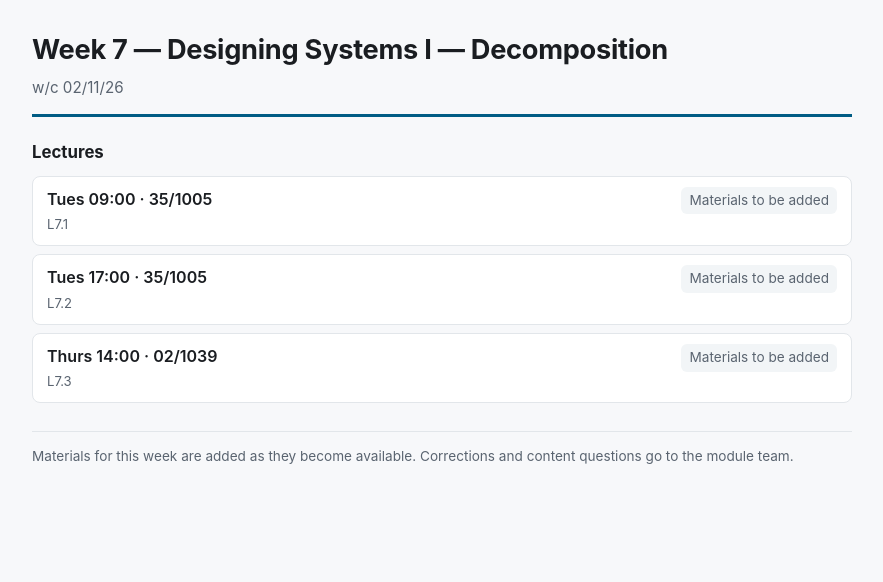
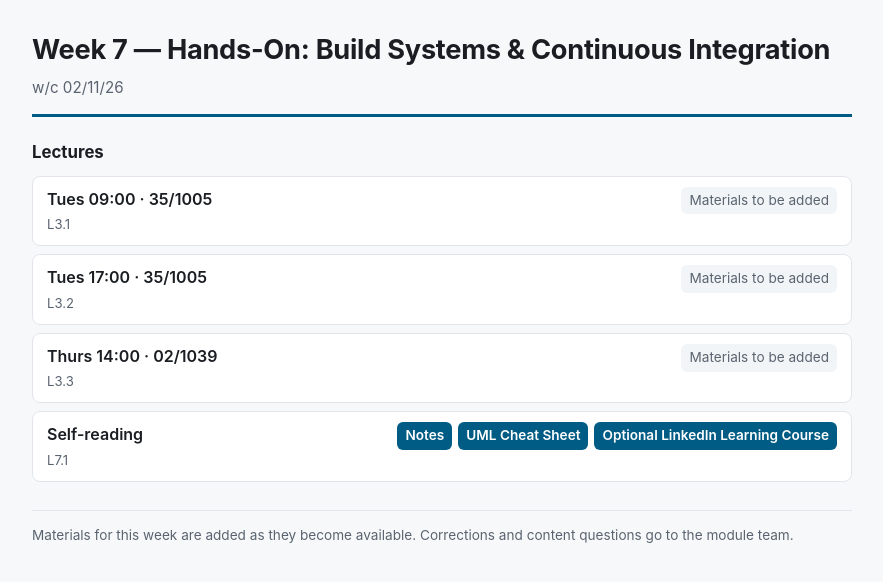
Before and after one commit to Dr-AlHashimy/Module_AICE2005_2627, a plain HTML site: page weeks/week-07.html in a window 1280 px wide. Shown: the whole page, without its empty margins (198-1081 px from the left). Drawn offline with Linux system fonts and the light colour scheme.

Commit message:
Move L7.1 self-reading materials from Week 8 page to Week 7
Week 7 keeps its real topic (Hands-On: Build Systems & CI) instead of
the stale duplicated "Designing Systems I" L7.x placeholders left over
from the timetable renumbering; L7.1's self-reading links now live
there instead. Also fixes missing .link/.links CSS on both pages that
left last commit's links unstyled.

Co-Authored-By: Claude Sonnet 5 <noreply@anthropic.com>

```diff
--- a/weeks/week-07.html
+++ b/weeks/week-07.html
@@ -50,29 +50,43 @@
     color: var(--muted); font-size: 0.85rem; background: var(--placeholder-bg);
     border-radius: 6px; padding: 3px 8px; white-space: nowrap;
   }
+  .links { display: flex; gap: 6px; flex-wrap: wrap; }
+  .link {
+    color: var(--accent-text); font-size: 0.85rem; font-weight: 600; background: var(--accent);
+    border-radius: 6px; padding: 3px 8px; white-space: nowrap; text-decoration: none;
+  }
+  .link:hover { opacity: 0.85; }
   footer { margin-top: 28px; padding-top: 14px; border-top: 1px solid var(--border); color: var(--muted); font-size: 0.85rem; }
 </style>
 </head>
 <body>
 <div class="wrap">
   <header>
-    <h1>Week 7 — Designing Systems I — Decomposition</h1>
+    <h1>Week 7 — Hands-On: Build Systems &amp; Continuous Integration</h1>
     <div class="sub">w/c 02/11/26</div>
   </header>
 
   <h2>Lectures</h2>
   <div class="sessions">
     <div class="session">
-      <div class="slot">Tues 09:00 · 35/1005<small>L7.1</small></div>
+      <div class="slot">Tues 09:00 · 35/1005<small>L3.1</small></div>
       <div class="placeholder">Materials to be added</div>
     </div>
     <div class="session">
-      <div class="slot">Tues 17:00 · 35/1005<small>L7.2</small></div>
+      <div class="slot">Tues 17:00 · 35/1005<small>L3.2</small></div>
       <div class="placeholder">Materials to be added</div>
     </div>
     <div class="session">
-      <div class="slot">Thurs 14:00 · 02/1039<small>L7.3</small></div>
+      <div class="slot">Thurs 14:00 · 02/1039<small>L3.3</small></div>
       <div class="placeholder">Materials to be added</div>
+    </div>
+    <div class="session">
+      <div class="slot">Self-reading<small>L7.1</small></div>
+      <div class="links">
+        <a class="link" href="../html/COMP-_L7.1_lecture_self.html">Notes</a>
+        <a class="link" href="../pdf/uml-cheatsheet.pdf">UML Cheat Sheet</a>
+        <a class="link" href="https://www.linkedin.com/learning-login/share?account=35146660&amp;forceAccount=false&amp;redirect=https%3A%2F%2Fwww.linkedin.com%2Flearning%2Fsoftware-design-modeling-with-uml%3Ftrk%3Dshare_ent_url%26shareId%3D%252FuwZZKf2TNi%252BGQQMh54eUw%253D%253D">Optional LinkedIn Learning Course</a>
+      </div>
     </div>
   </div>
 
```
Also changed, not shown: weeks/week-08.html (+8 -6 lines).
